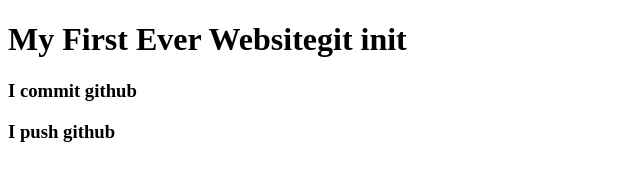
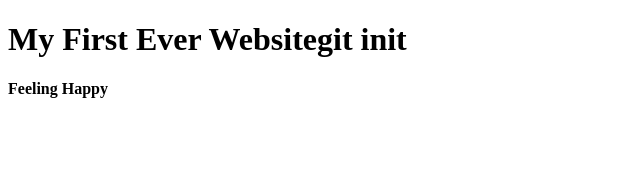
Before and after one commit to tariqmanon/FirstWebsite, a plain HTML site: page index.html in a window 1280 px wide. Shown: the whole page, without its empty margins (0-640 px from the left). Drawn offline with Linux system fonts and the light colour scheme.

Commit message:
happy now

```diff
--- a/index.html
+++ b/index.html
@@ -9,7 +9,6 @@
     <h1>
         My First Ever Websitegit init
     </h1>
-    <h3>I commit github</h3>
-    <h3>I push github</h3>
+    <h4>Feeling Happy</h4>
 </body>
 </html>
```
